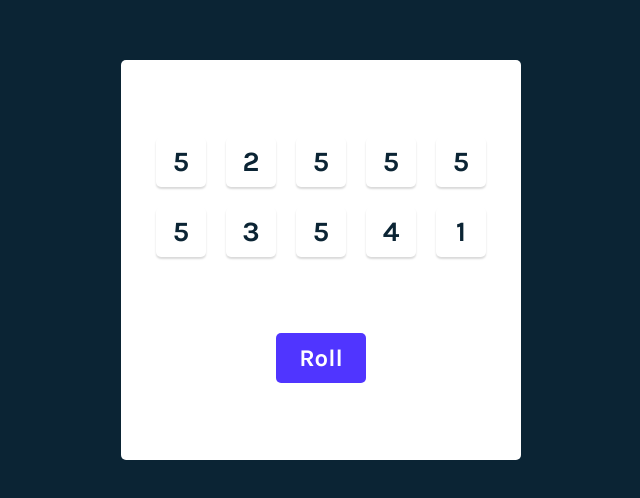
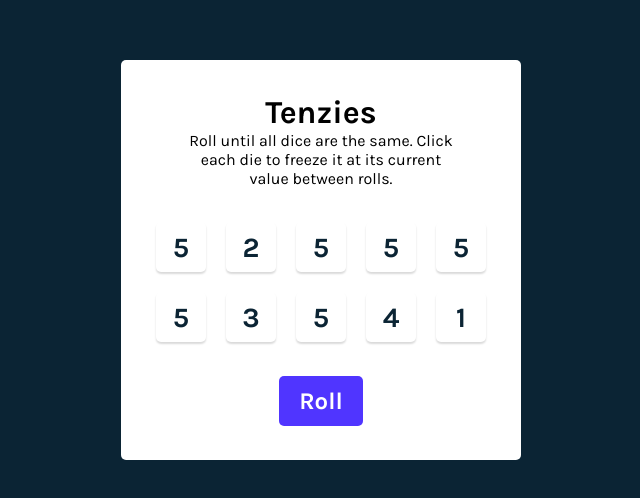
Before and after one commit to crazynets1/roll-dice-app, a React (Create React App) app: page / in a window 1280 px wide. Shown: the part 140-638 px from the top of the page, without its empty margins (319-959 px from the left). Built offline with nearby package versions, Linux system fonts and the light colour scheme.

Commit message:
make some important changes in these files

```diff
--- a/src/App.js
+++ b/src/App.js
@@ -1,32 +1,64 @@
+//Import all dependencies and react-components here
 import React from "react"
 import Die from "./Die"
+import {nanoid} from "nanoid"
+import Confetti from "react-confetti"
 
+//Creating react App component here
 function App() {
 
   function generateRandomNums() {
     let numArray = []
     for (let i = 0; i < 10; i++) {
       let randomNum = Math.floor(Math.random()*6)+1
-       numArray.push(randomNum)
+       numArray.push({value:randomNum, isHeld:false, id:nanoid()})
     }
     return numArray
   }
 
-  function rollDices() {
-    setDices(generateRandomNums())
+  function rollDice() {
+    if(gameWon) {
+      setDice(generateRandomNums())
+    } else {
+      setDice(oldDice => {
+        return oldDice.map(die => {
+          return die.isHeld ? die : {...die, value:Math.floor(Math.random()*6)+1}
+        })
+      })
+    }
   }
 
-  const [dices, setDices] = React.useState(generateRandomNums())
-  const diceElements = dices.map(dice => <Die value={dice}/>)
+  function holdDice(id) {
+    setDice(oldDice => {
+      return oldDice.map(die => {
+        return die.id === id ? {...die, isHeld:!die.isHeld} : die
+      })
+    })
+  }
 
+  const [dices, setDice] = React.useState(generateRandomNums())
+  const diceElements = dices.map(diceObj => <Die hold={() => holdDice(diceObj.id)} isHeld={diceObj.isHeld} key={diceObj.id} value={diceObj.value}/>)
+  const gameWon = dices.every(die => die.isHeld) && dices.every(die => die.value === dices[0].value)
+
+  //This is what react App component/function should return
   return (
     <main>
+      <div className="title">
+        <h1>Tenzies</h1>
+      <p>
+        Roll until all dice are the same. Click each die to freeze it at its current value between rolls.
+      </p>
+      </div>
       <div className="dice-container">
         {diceElements}
       </div>
-       <button onClick={rollDices} className="roll-btn">Roll</button>
+      <button onClick={rollDice} className="roll-btn">
+        {gameWon ? "New Game" : "Roll"}
+      </button>
+       {gameWon && <Confetti/>}
     </main>
   )
 }
 
+//Export react App component
 export default App
--- a/src/Die.jsx
+++ b/src/Die.jsx
@@ -1,6 +1,10 @@
 function Die(props) {
+   const styles = {
+            backgroundColor: props.isHeld ? "#59E391" : "#FFF"
+        }
+
    return(
-    <button className="num-btn">{props.value}</button>
+    <button onClick={() => props.hold()} style={styles} className="num-btn">{props.value}</button>
    )
 }
 
--- a/src/index.css
+++ b/src/index.css
@@ -58,8 +58,24 @@ button {
 
 .roll-btn{
     background-color: #5035FF;
-    width: 90px;
+    text-wrap: no-wrap;
+    width: auto;
     height: 50px;
     color: #FFFF;
     font-size: 1.5rem;
+    padding: 10px 20px;
 }
+
+.title{
+    display: block;
+    align-items: center;
+    margin: 0 auto;
+    justify-content: center;
+    text-align: center;
+    width: 70%;
+}
+
+.title h1, p {
+    margin-top: 0;
+    margin-bottom: 0;
+}
```
